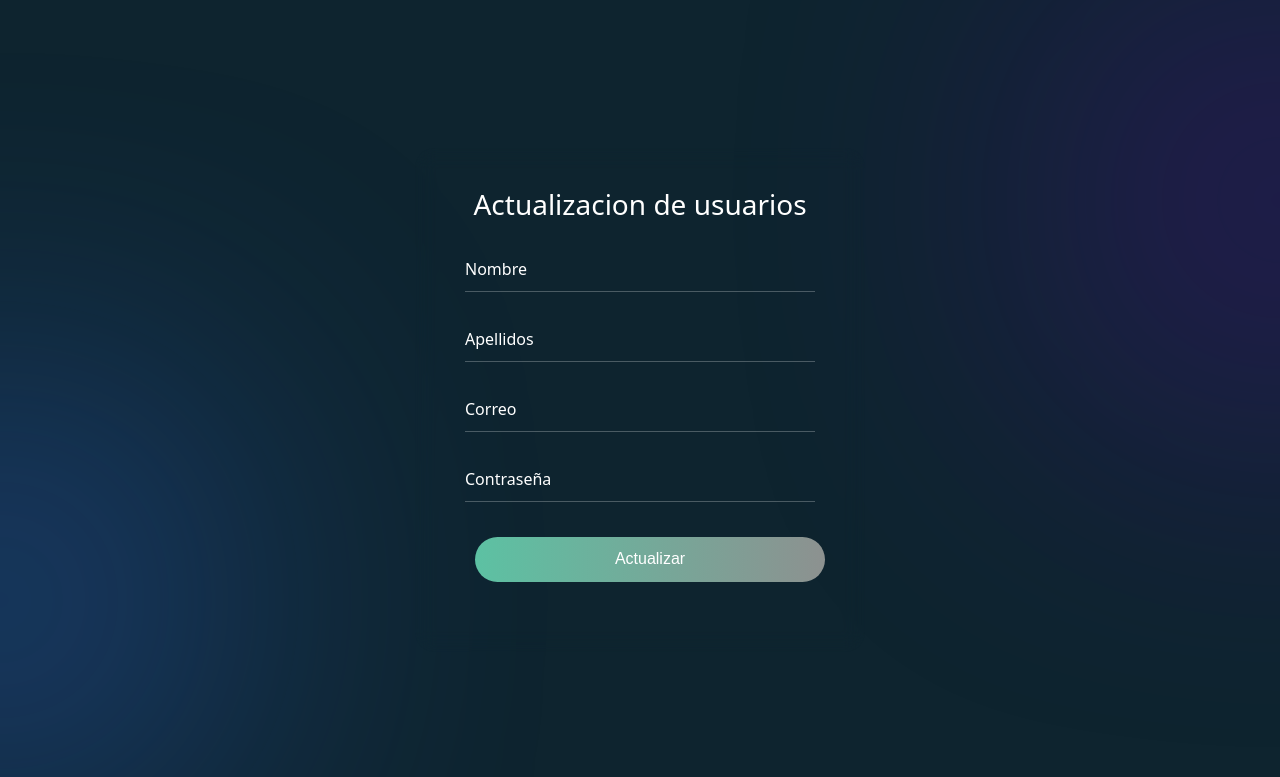
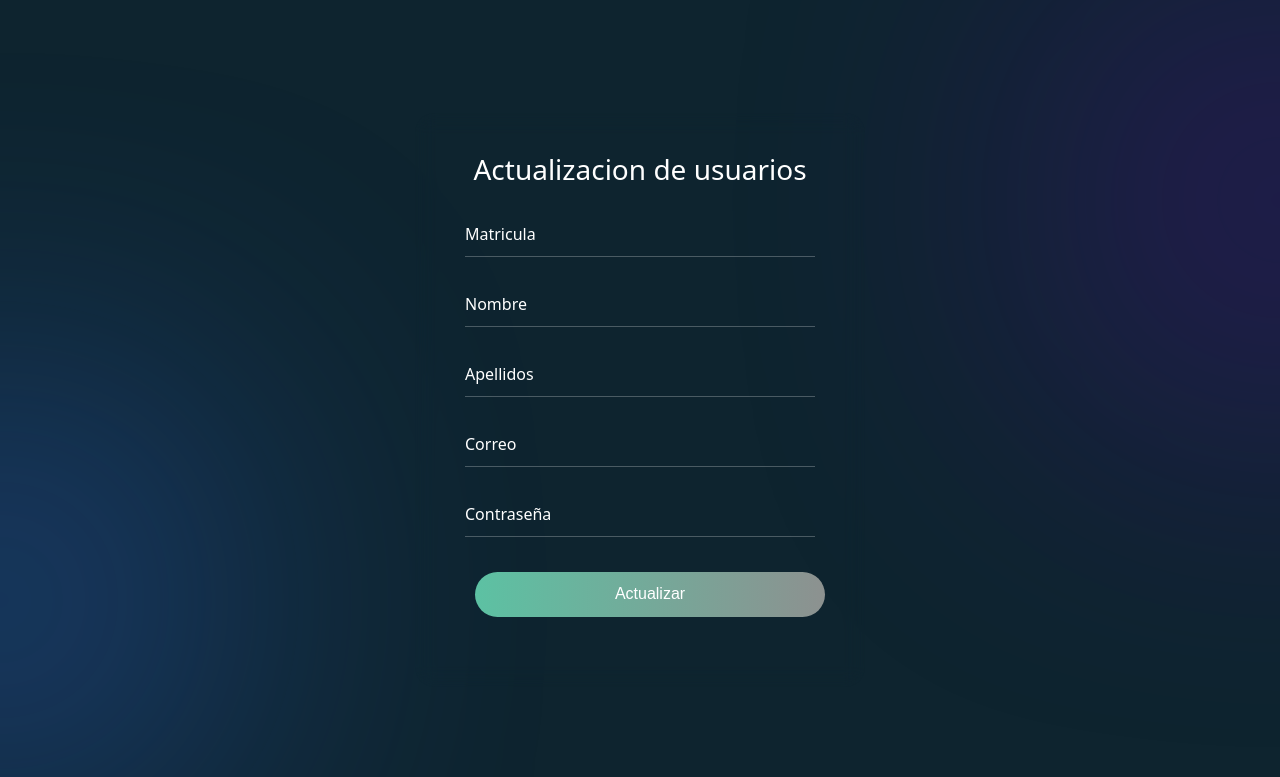
Before and after one commit to AbrilSH01/PI, a Flask app: page /actualizar in a window 1280 px wide. Shown: the top 777 px of the page. Run offline with Flask 3, Linux system fonts and the light colour scheme; some libraries are stand-ins or nearby versions.

Commit message:
Cambios en app

```diff
--- a/Proyecto Integrador/app.py
+++ b/Proyecto Integrador/app.py
@@ -75,6 +75,13 @@ def buscar():
     consBP = cursorBP.fetchall()
     return render_template('buscar_pedido.html', listaPedido = consBP)
 
+@app.route('/visualizarAct/<string:id>')
+def visualizar(id):
+    cursorVis = mysql.connection.cursor()
+    cursorVis.execute('select * from usuario where id = %s', (id))
+    visualisarDatos = cursorVis.fetchone()
+    return render_template('actualizar_usuario.html', visDatos = visualisarDatos)
+
 @app.route('/actualizar', methods=['GET'])
 def actualizar():
     return render_template('actualizar_usuario.html')
--- a/Proyecto Integrador/templates/actualizar_usuario.html
+++ b/Proyecto Integrador/templates/actualizar_usuario.html
@@ -13,16 +13,19 @@
                 <h3>Actualizacion de usuarios</h3>
                 <form action="/actualizar" method="post">
                     <div class="input-box">
-                        <input type="text" placeholder="Nombre" class="input-control">
+                        <input type="text" name="txtMatricula" class="input-control" placeholder="Matricula">
                     </div>
                     <div class="input-box">
-                        <input type="text" placeholder="Apellidos" class="input-control">
+                        <input type="text" name="txtNombre" class="input-control" placeholder="Nombre">
                     </div>
                     <div class="input-box">
-                        <input type="text" placeholder="Correo" class="input-control">
+                        <input type="text" name="txtApellidos" class="input-control" placeholder="Apellidos">
                     </div>
                     <div class="input-box">
-                        <input type="password" placeholder="Contraseña" class="input-control">
+                        <input type="text" name="txtCorreo" class="input-control" placeholder="Correo">
+                    </div>
+                    <div class="input-box">
+                        <input type="password" name="txtContraseña" class="input-control" placeholder="Contraseña">
                         <div class="input-link">
                             <a href="#" class="gradient-text"></a>
                         </div>
--- a/Proyecto Integrador/templates/buscar_usuario.html
+++ b/Proyecto Integrador/templates/buscar_usuario.html
@@ -34,6 +34,7 @@
                         <td> {{ alb.3 }} </td>
                         <td> {{ alb.4 }} </td>
                         <td>
+                            <td><button type="submit" class="btn" href=/visualizarAct/{{alb.0}}>Actualizar</button></td>
                             <td><button class="btnD">Eliminar</button></td>
                         </td>
                     </tr>
```
